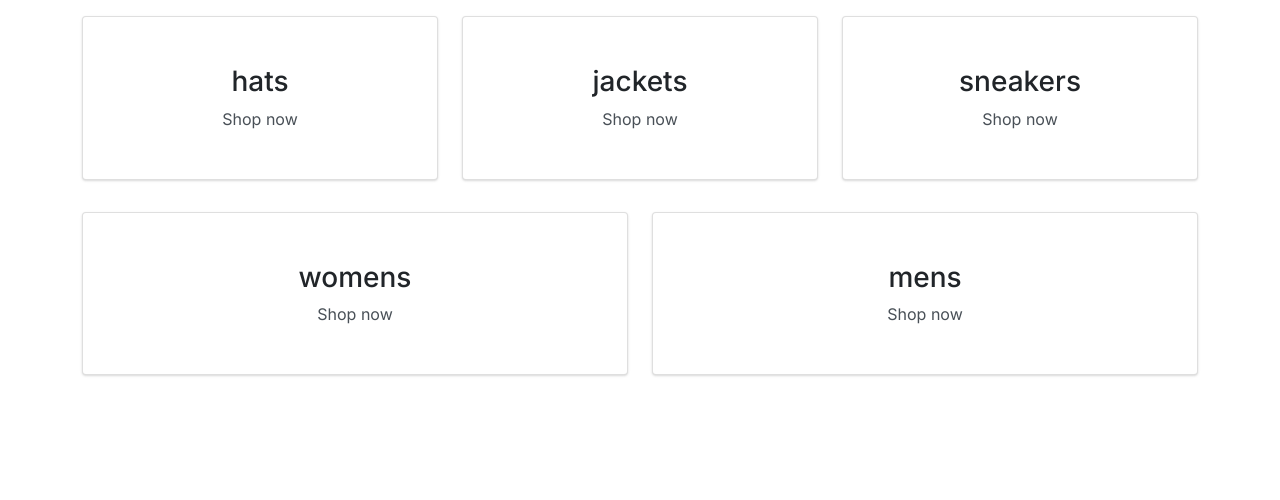
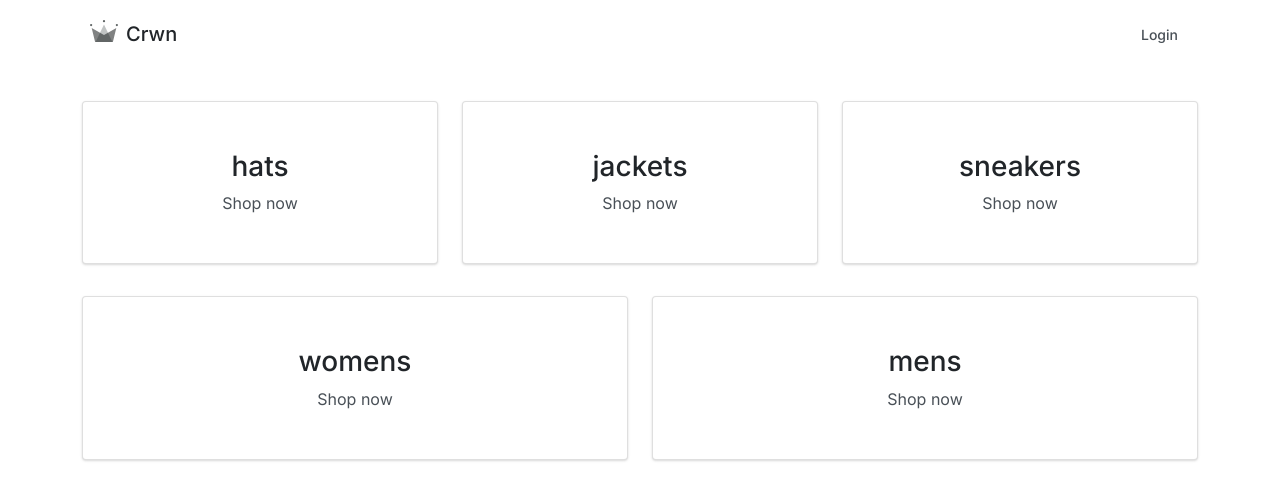
Before and after one commit to ashez2000/crwn, a React (Vite) app: page / in a window 1280 px wide. Shown: the top 500 px of the page. Built offline with nearby package versions, Linux system fonts and the light colour scheme.

Commit message:
add a header

```diff
--- a/src/App.jsx
+++ b/src/App.jsx
@@ -1,11 +1,13 @@
 import { Fragment } from 'react'
 import { Routes, Route } from 'react-router-dom'
 
+import Header from './components/header/header.component'
 import HomePage from './pages/home.page'
 
 const App = () => {
   return (
     <Fragment>
+      <Header />
       <Routes>
         <Route path="/" element={<HomePage />} />
       </Routes>
--- /dev/null
+++ b/src/components/header/header.component.jsx
@@ -0,0 +1,31 @@
+import { Link } from 'react-router-dom'
+
+const Header = () => {
+  return (
+    <header className="mb-3">
+      <nav className="navbar navbar-expand-lg">
+        <div className="container">
+          <Link className="navbar-brand" to="/">
+            <img
+              src="/crwn.svg"
+              alt="crwn logo"
+              width="28"
+              class="mb-2 ms-2 d-inline-block"
+            />
+            <span className="ms-2 text-dark">Crwn</span>
+          </Link>
+
+          <ul className="navbar-nav">
+            <li className="nav-item">
+              <Link className="nav-link" to="/login">
+                Login
+              </Link>
+            </li>
+          </ul>
+        </div>
+      </nav>
+    </header>
+  )
+}
+
+export default Header
```
